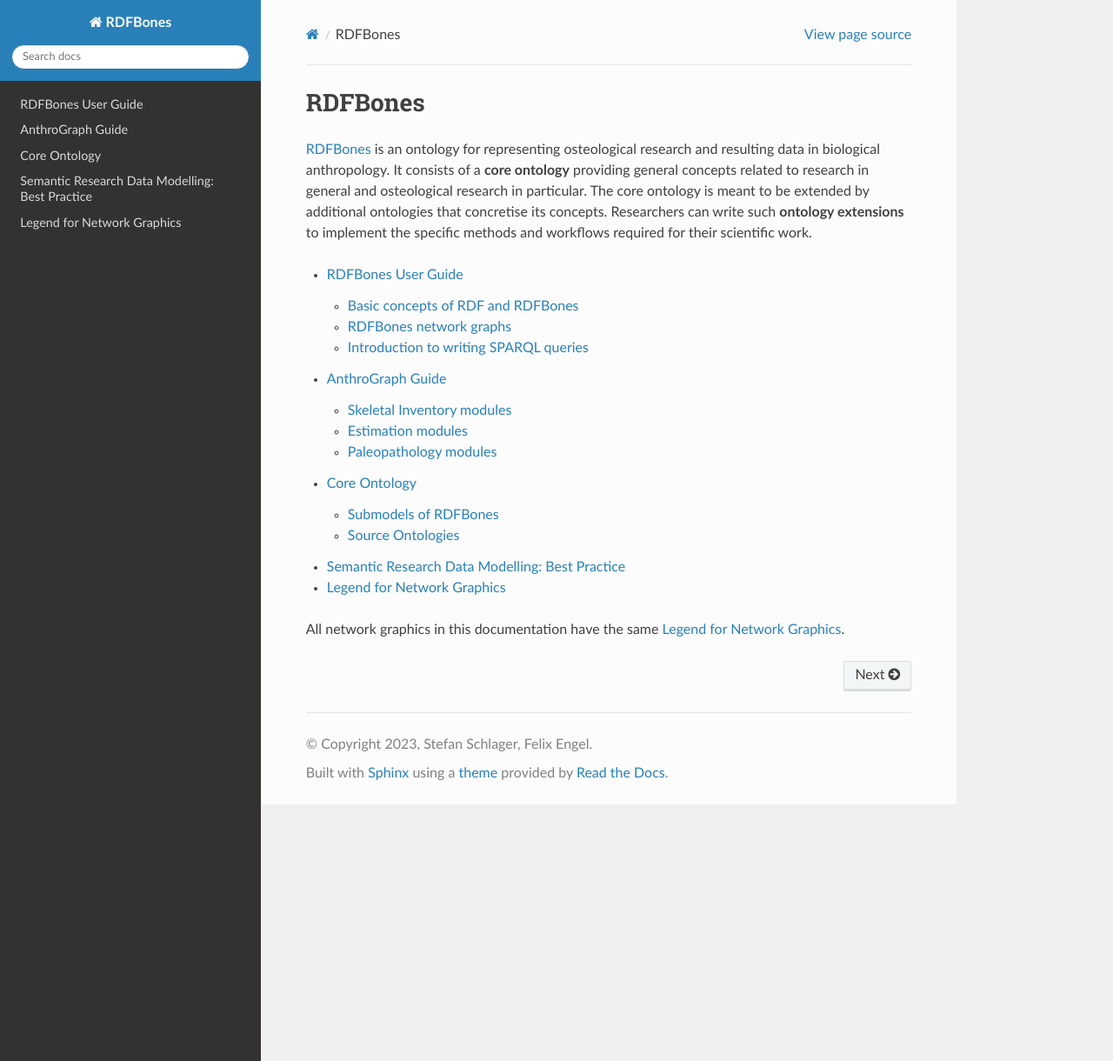
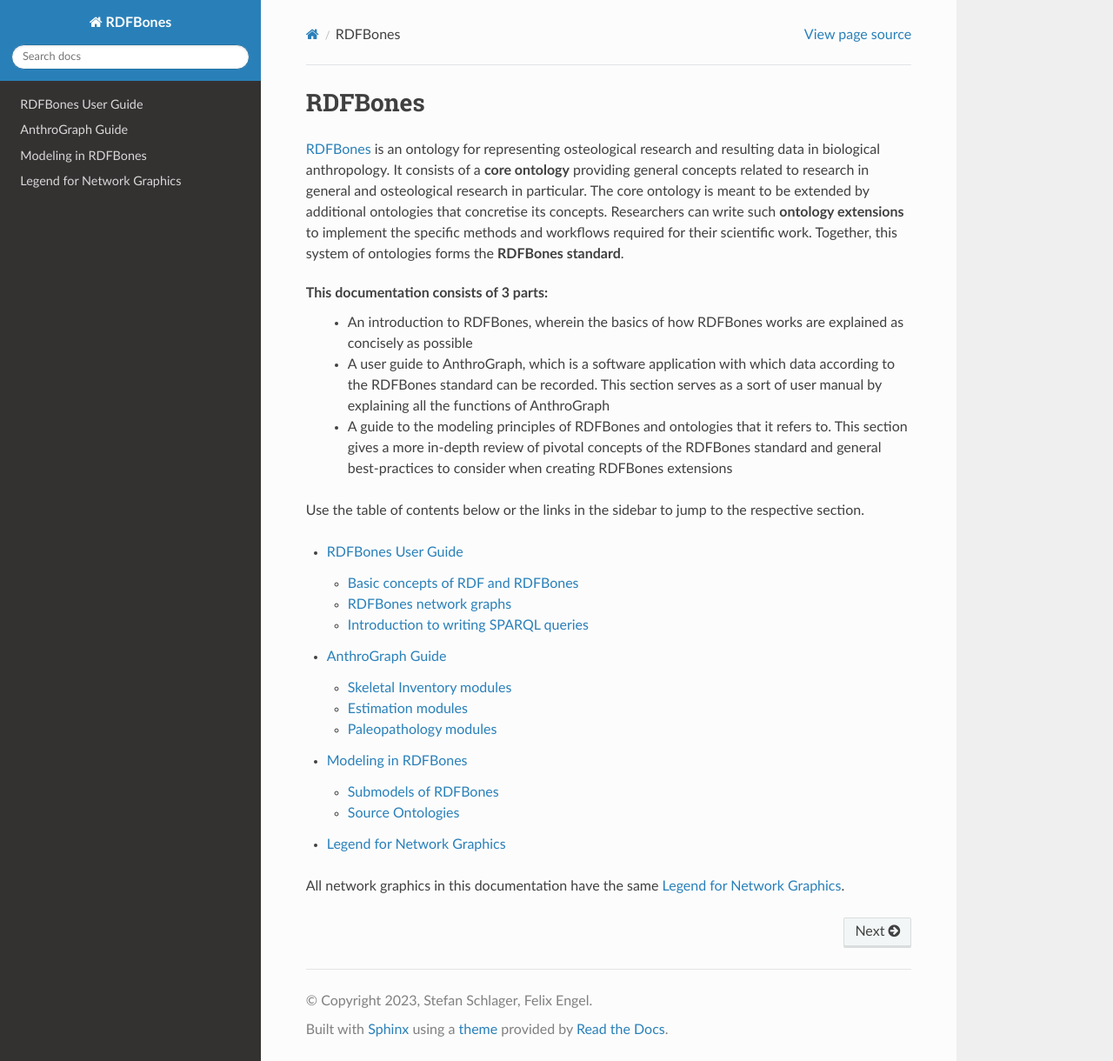
Before and after one commit to RDFBones/RDFBones-O, a Sphinx documentation site: the page built from docs/index.rst, in a window 1280 px wide and 1220 px high. Shown: the whole window at 87% size. Built offline with Sphinx 7.4.7 and the Read the Docs theme 2.0.0, drawn with Linux system fonts in a browser that asks for light colours.

Commit message:
deleting empty best-practices section and renaming core section as discussed in today's meeting

```diff
--- a/docs/bestpractice/bestpractice_main.rst
+++ /dev/null
@@ -1,4 +0,0 @@
-Semantic Research Data Modelling: Best Practice
-===============================================
-
-This is the section about best practice.
--- a/docs/core/core_main.rst
+++ b/docs/core/core_main.rst
@@ -1,9 +1,9 @@
 .. _core_ontology:
 
-Core Ontology
-=============
+Modeling in RDFBones
+====================
 
-This is the RDFBones core ontology documentation.
+This section describes the modeling principles of RDFBones and the ontologies from which RDFBones draws concepts from. This section gives a more in-depth explanation on some of the concepts and rules mentioned in the introductory guide and gives insight into aspects not covered in the introduction, especially aspects regarding the creation of ontology extensions.
 
 .. toctree::
 
--- a/docs/index.rst
+++ b/docs/index.rst
@@ -6,7 +6,14 @@
 RDFBones
 ========
 
-`RDFBones`_ is an ontology for representing osteological research and resulting data in biological anthropology. It consists of a **core ontology** providing general concepts related to research in general and osteological research in particular. The core ontology is meant to be extended by additional ontologies that concretise its concepts. Researchers can write such **ontology extensions** to implement the specific methods and workflows required for their scientific work.
+`RDFBones`_ is an ontology for representing osteological research and resulting data in biological anthropology. It consists of a **core ontology** providing general concepts related to research in general and osteological research in particular. The core ontology is meant to be extended by additional ontologies that concretise its concepts. Researchers can write such **ontology extensions** to implement the specific methods and workflows required for their scientific work. Together, this system of ontologies forms the **RDFBones standard**.
+
+This documentation consists of 3 parts:
+	* An introduction to RDFBones, wherein the basics of how RDFBones works are explained as concisely as possible
+	* A user guide to AnthroGraph, which is a software application with which data according to the RDFBones standard can be recorded. This section serves as a sort of user manual by explaining all the functions of AnthroGraph
+	* A guide to the modeling principles of RDFBones and ontologies that it refers to. This section gives a more in-depth review of pivotal concepts of the RDFBones standard and general best-practices to consider when creating RDFBones extensions
+
+Use the table of contents below or the links in the sidebar to jump to the respective section.
 
 .. toctree::
    :maxdepth: 2
--- a/docs/userguide/userguide_main.rst
+++ b/docs/userguide/userguide_main.rst
@@ -135,7 +135,7 @@ Let's say we want to know which skeleton was the first one that was observed. We
 		ORDER BY ASC(?Date)
 		LIMIT 1
 
-If you run this query, you will likely get results that appear to be mostly just random strings. This is because we are querying the IRIs of our inventory and observing person. In AnthroGraph, you can click on the "fetch labels" button to rectify this. Alternatively, we can just query the labels ourselves: ::
+If you run this query, you will likely get results that appear to be mostly just random strings. This is because we are querying the IRIs of our inventory instance and our "observing person", which is also an instance. In AnthroGraph, you can click on the "fetch labels" button to rectify this. Alternatively, we can just query the labels ourselves: ::
 
 	PREFIX rdfs: <http://www.w3.org/2000/01/rdf-schema#>
 	PREFIX rdf: <http://www.w3.org/1999/02/22-rdf-syntax-ns#>
```
Also changed, not shown: other parts of docs/index.rst (+0 -1 lines), other parts of docs/userguide/userguide_main.rst (+2 -2 lines).
